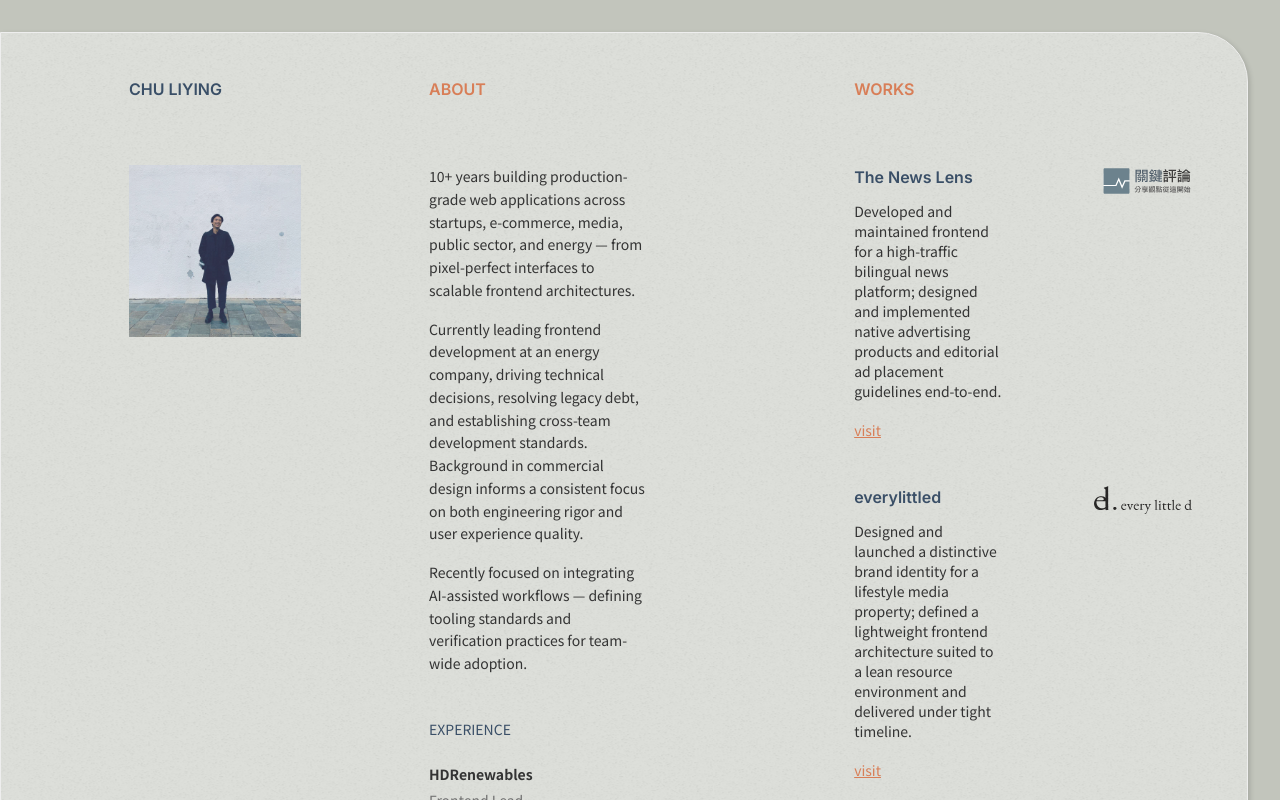
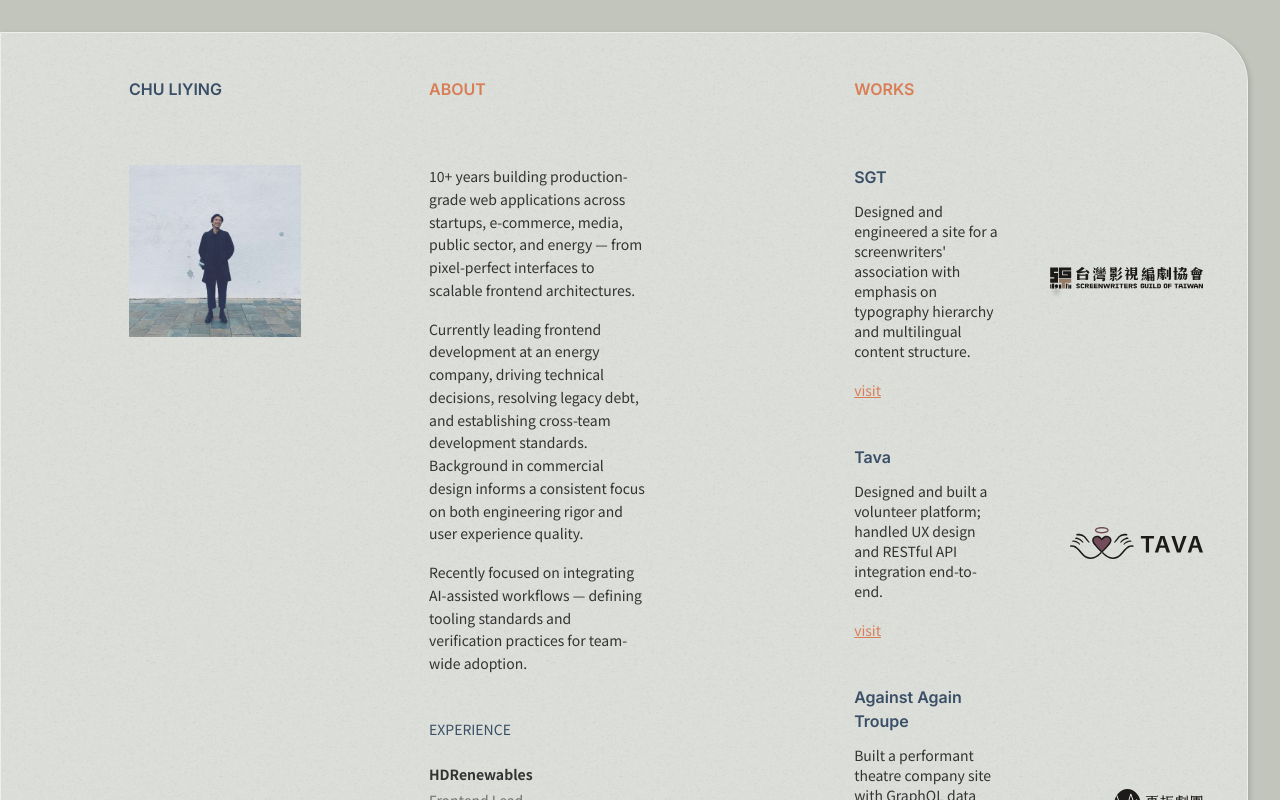
Before and after one commit to Chuliying/chuliying, a Next.js app: page / in a window 1280 px wide. Shown: the top 800 px of the page. Built offline with nearby package versions, Linux system fonts and the light colour scheme.

Commit message:
fix: reverse works order, group-hover for logo, vertical center article

```diff
--- a/src/components/Works.tsx
+++ b/src/components/Works.tsx
@@ -33,9 +33,9 @@ const Works = () => {
       </h2>
 
       <ul>
-        {works.map((work) => (
+        {[...works].reverse().map((work) => (
           <li key={work.company} className="mb-11 max-[900px]:mb-8 max-[900px]:pb-8 max-[900px]:border-b max-[900px]:border-dotted max-[900px]:border-canvas last:mb-0 last:pb-0 last:border-none">
-            <article className="flex gap-10 max-[1200px]:flex-col-reverse max-[1200px]:gap-4">
+            <article className="group flex items-center gap-10 max-[1200px]:flex-col-reverse max-[1200px]:items-start max-[1200px]:gap-4">
               <div className="flex-[2]">
                 <h3 className="font-inter text-theme font-bold text-base mb-3 max-[900px]:mb-2">
                   {work.company}
@@ -55,7 +55,7 @@ const Works = () => {
                 </a>
               </div>
 
-              <div className="flex-1 flex items-start justify-end max-[1200px]:w-full max-[900px]:justify-start">
+              <div className="flex-1 flex items-center justify-end max-[1200px]:w-full max-[900px]:justify-start">
                 <div className={logoFrameClass}>
                   <Image
                     src={logoMap[work.logo] as string}
@@ -63,7 +63,7 @@ const Works = () => {
                     fill
                     unoptimized
                     sizes="160px"
-                    className="object-contain object-right max-[900px]:object-left grayscale-[0.8] hover:grayscale-0 transition-all duration-500 max-[900px]:grayscale-0"
+                    className="object-contain object-right max-[900px]:object-left grayscale-[0.8] group-hover:grayscale-0 transition-all duration-500 max-[900px]:grayscale-0"
                   />
                 </div>
               </div>
```
